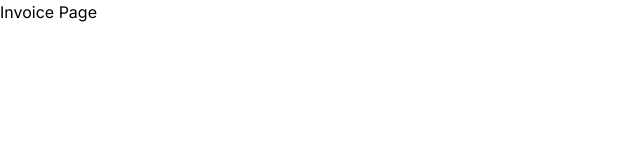
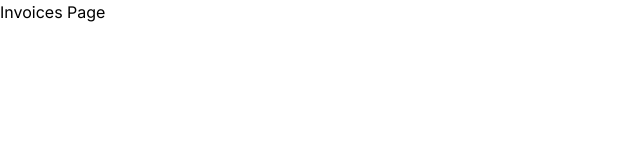
Before and after one commit to swu223/nextjs-dashboard, a Next.js app: page /dashboard/invoices in a window 1280 px wide. Shown: the top 160 px of the page, without its empty margins (0-640 px from the left). Built offline with nearby package versions, Linux system fonts and the light colour scheme; a web font is replaced by a local one.

Commit message:
pluralized invoice and customer

```diff
--- a/app/dashboard/customers/page.tsx
+++ b/app/dashboard/customers/page.tsx
@@ -1,5 +1,5 @@
 export default function Page() {
   return (
-  <p>Customer Page</p>
+  <p>Customers Page</p>
 );
 }
--- a/app/dashboard/invoices/page.tsx
+++ b/app/dashboard/invoices/page.tsx
@@ -1,5 +1,5 @@
 export default function Page() {
   return (
-  <p>Invoice Page</p>
+  <p>Invoices Page</p>
 );
 }
```
